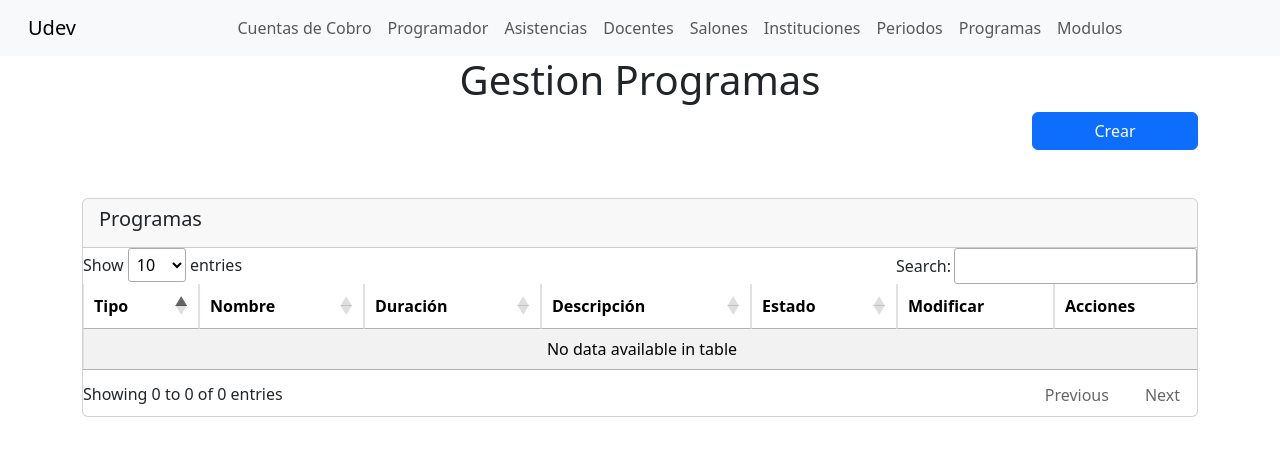
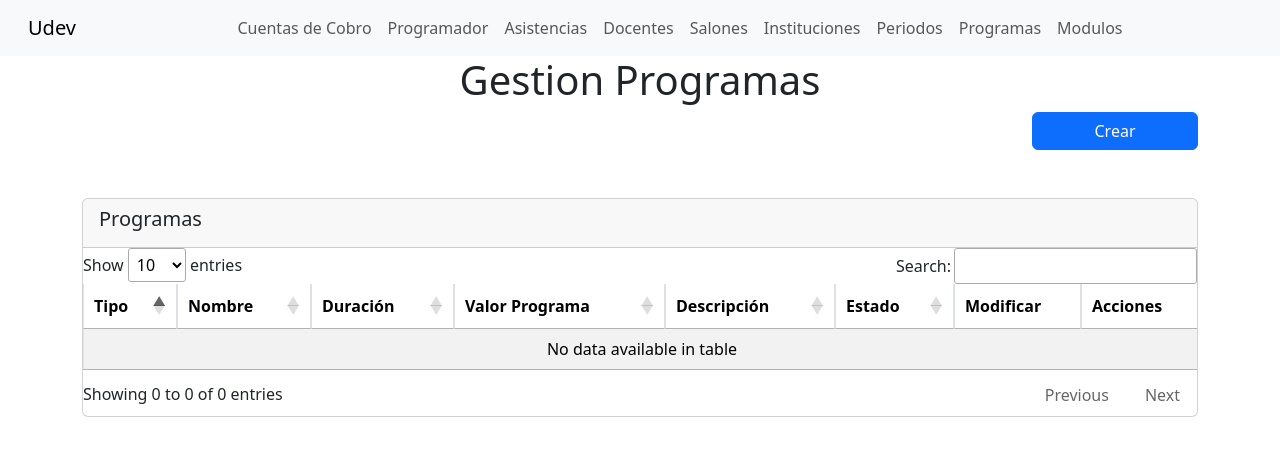
Before and after one commit to Sebiant/Udev, a PHP site: page /programas/Programas-Vista.php in a window 1280 px wide. Shown: the top 456 px of the page. Run offline with PHP 8.4, Linux system fonts and the light colour scheme; data that the repository does not hold is empty; a stand-in replaces the project's code that opens the database connection; some libraries are stand-ins or nearby versions.

Commit message:
ahora se imprime el valor del programa

```diff
--- a/programas/Programas-Controlador.php
+++ b/programas/Programas-Controlador.php
@@ -101,8 +101,10 @@ switch ($accion) {
         $length = isset($_POST['length']) ? intval($_POST['length']) : 10;
         $searchValue = $_POST['search']['value'] ?? '';
 
-        $sql = "SELECT * FROM programas
+        $sql = "SELECT *, CONCAT('$', FORMAT(valor_total_programa, 2, 'de_DE')) AS valor_total_formateado
+        FROM programas
         ORDER BY estado DESC";
+
 
         if (!empty($searchValue)) {
             $sql .= " WHERE tipo LIKE '%$searchValue%'
--- a/programas/Programas-Vista.php
+++ b/programas/Programas-Vista.php
@@ -33,6 +33,7 @@ include_once '../componentes/header.php';
                         <th>Tipo</th>
                         <th>Nombre</th>
                         <th>Duración</th>
+                        <th>Valor Programa</th>
                         <th>Descripción</th>
                         <th>Estado</th>
                         <th>Modificar</th>
--- a/programas/js/Datatable-Programas.js
+++ b/programas/js/Datatable-Programas.js
@@ -16,6 +16,7 @@ $(document).ready(function () {
                     return data + " Meses";
                 }
             },
+            { "data": "valor_total_formateado" },
             { "data": "descripcion" },
             { "data": "estado" },
             {
```
